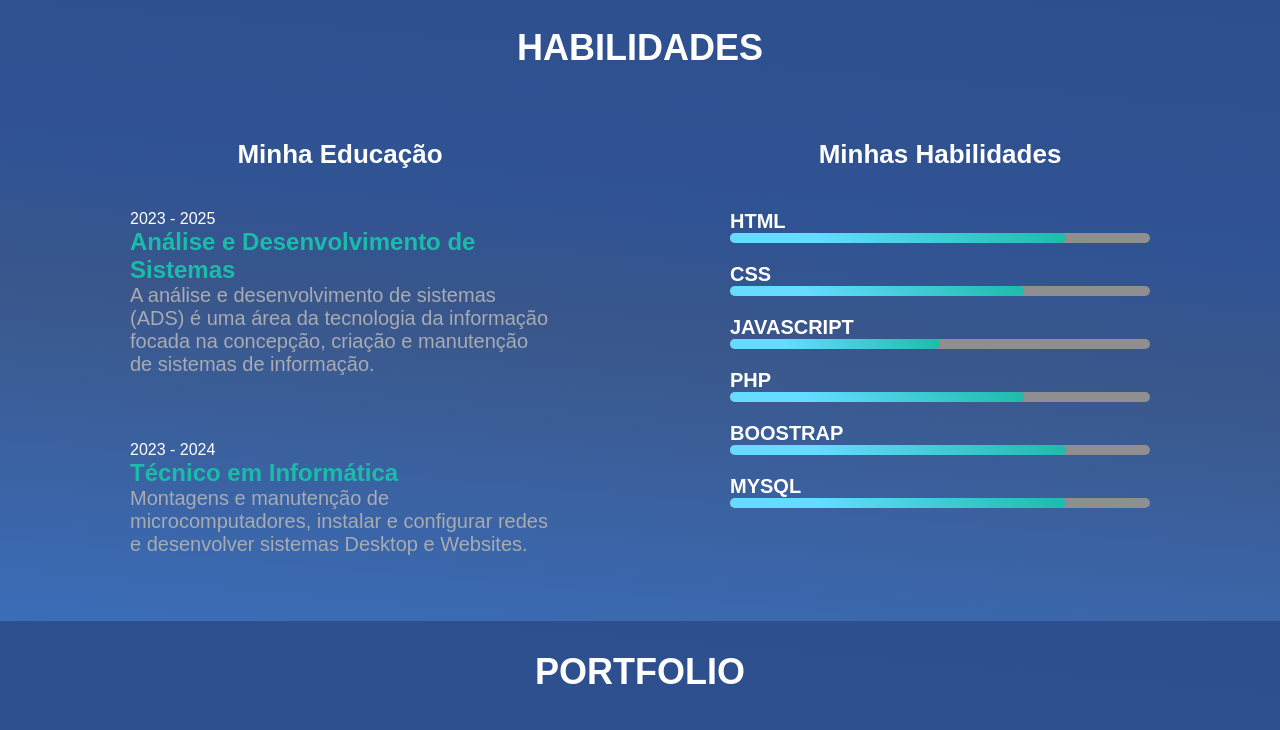
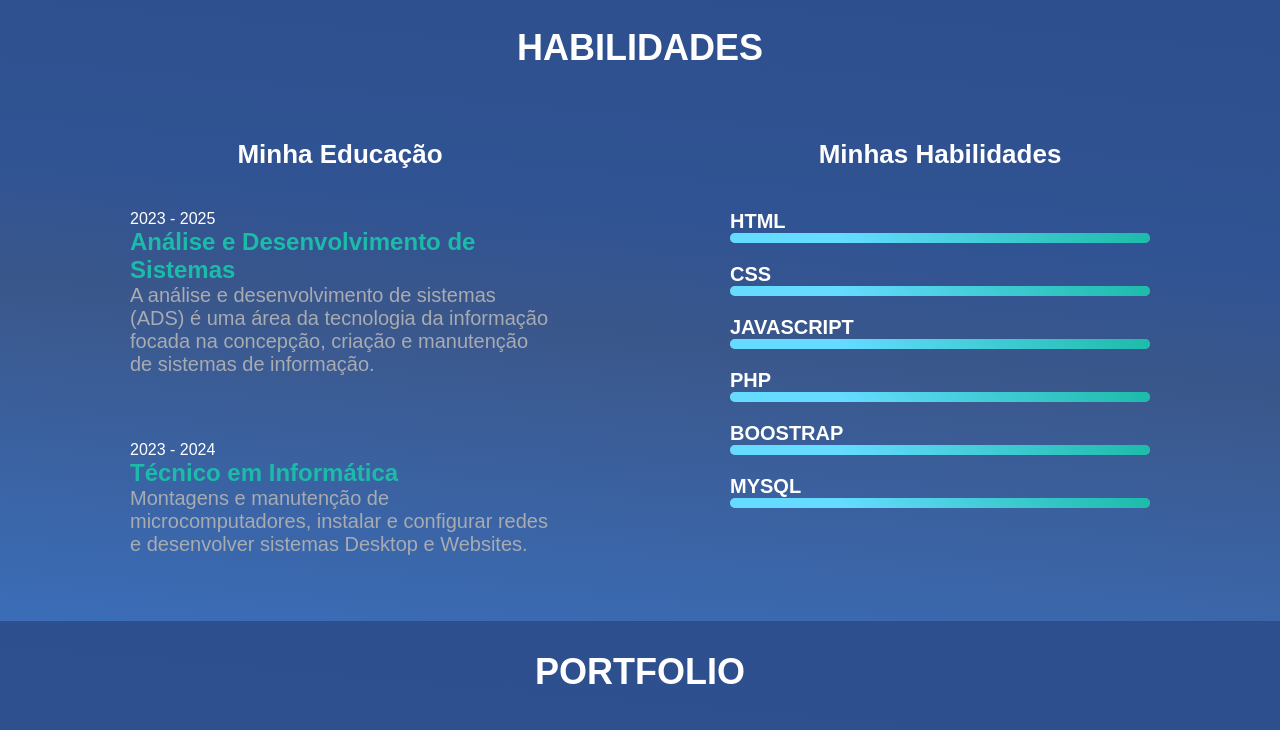
Before and after one commit to AliSanches/PortfolioPessoal, a plain HTML site: page index.html in a window 1280 px wide. Shown: the part 918-1648 px from the top of the page. Drawn offline with nearby package versions, Linux system fonts and the light colour scheme; a web font is replaced by a local one.

Commit message:
Atualizar o style.css

```diff
--- a/style.css
+++ b/style.css
@@ -422,42 +422,42 @@ html {
     }
 
     .progresso-html {
-        width: 80%;
+        width: 100%;
         height: 100%;
         border-radius: 10px;
         background: linear-gradient(52deg, rgb(100, 219, 255) 27%, rgba(28,187,169,1) 100%);;
     }
 
     .progresso-css {
-        width: 70%;
+        width: 100%;
         height: 100%;
         border-radius: 10px;
         background: linear-gradient(52deg, rgba(100, 219, 255) 27%, rgba(28,187,169,1) 100%);;
     }
 
     .progresso-javascript {
-        width: 50%;
+        width: 100%;
         height: 100%;
         border-radius: 10px;
         background: linear-gradient(52deg, rgba(100, 219, 255) 27%, rgba(28,187,169,1) 100%);;
     }
 
     .progresso-php {
-        width: 70%;
+        width: 100%;
         height: 100%;
         border-radius: 10px;
         background: linear-gradient(52deg, rgba(100, 219, 255) 27%, rgba(28,187,169,1) 100%);;
     }
 
     .progresso-boostrap {
-        width: 80%;
+        width: 100%;
         height: 100%;
         border-radius: 10px;
         background: linear-gradient(52deg, rgba(100, 219, 255) 27%, rgba(28,187,169,1) 100%);;
     }
 
     .progresso-mysql {
-        width: 80%;
+        width: 100%;
         height: 100%;
         border-radius: 10px;
         background: linear-gradient(52deg, rgba(100, 219, 255) 27%, rgba(28,187,169,1) 100%);
```
